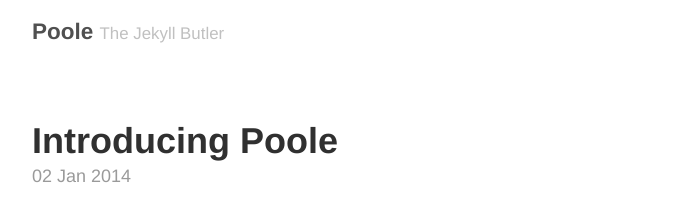
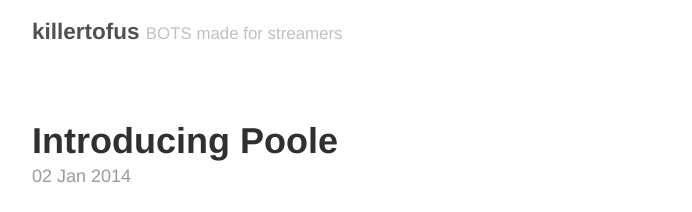
Before and after one commit to killertofus/docstest, a Jekyll site: the page built from index.html, in a window 1280 px wide. Shown: the top 212 px of the page, without its empty margins (293-985 px from the left). Built offline with Jekyll 4.4.1, drawn with Linux system fonts in a browser that asks for light colours; the list of posts is cut into pages by our own code.

Commit message:
Update _config.yml

```diff
--- a/_config.yml
+++ b/_config.yml
@@ -4,9 +4,9 @@
 permalink:           pretty
 
 # Setup
-title:               Poole
-tagline:             The Jekyll Butler
-url:                 http://getpoole.com
+title:               killertofus
+tagline:            BOTS made for streamers
+url:                 https://killertofus.github.io/docstest/
 paginate:            1
 baseurl:             '/poole/'
 
```
